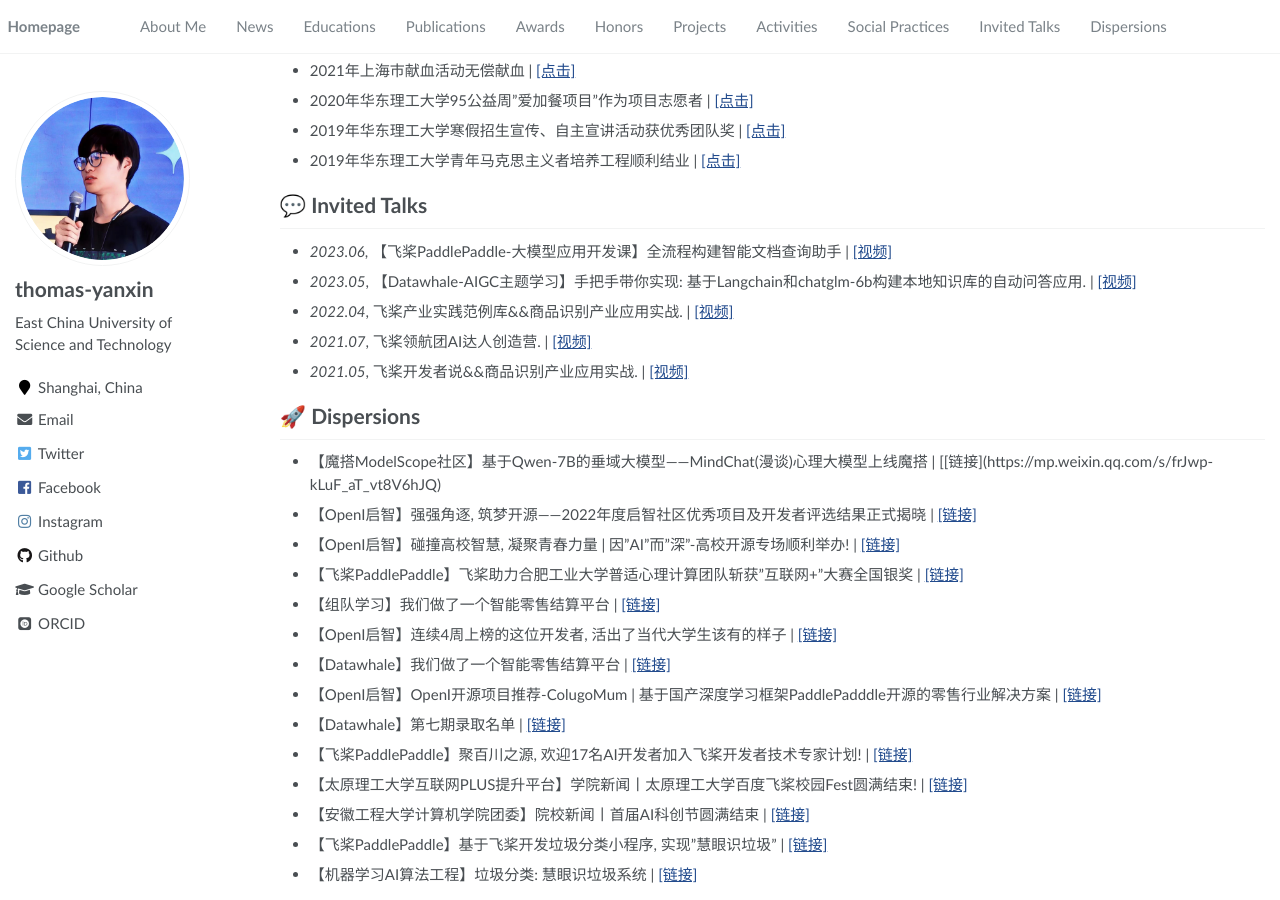
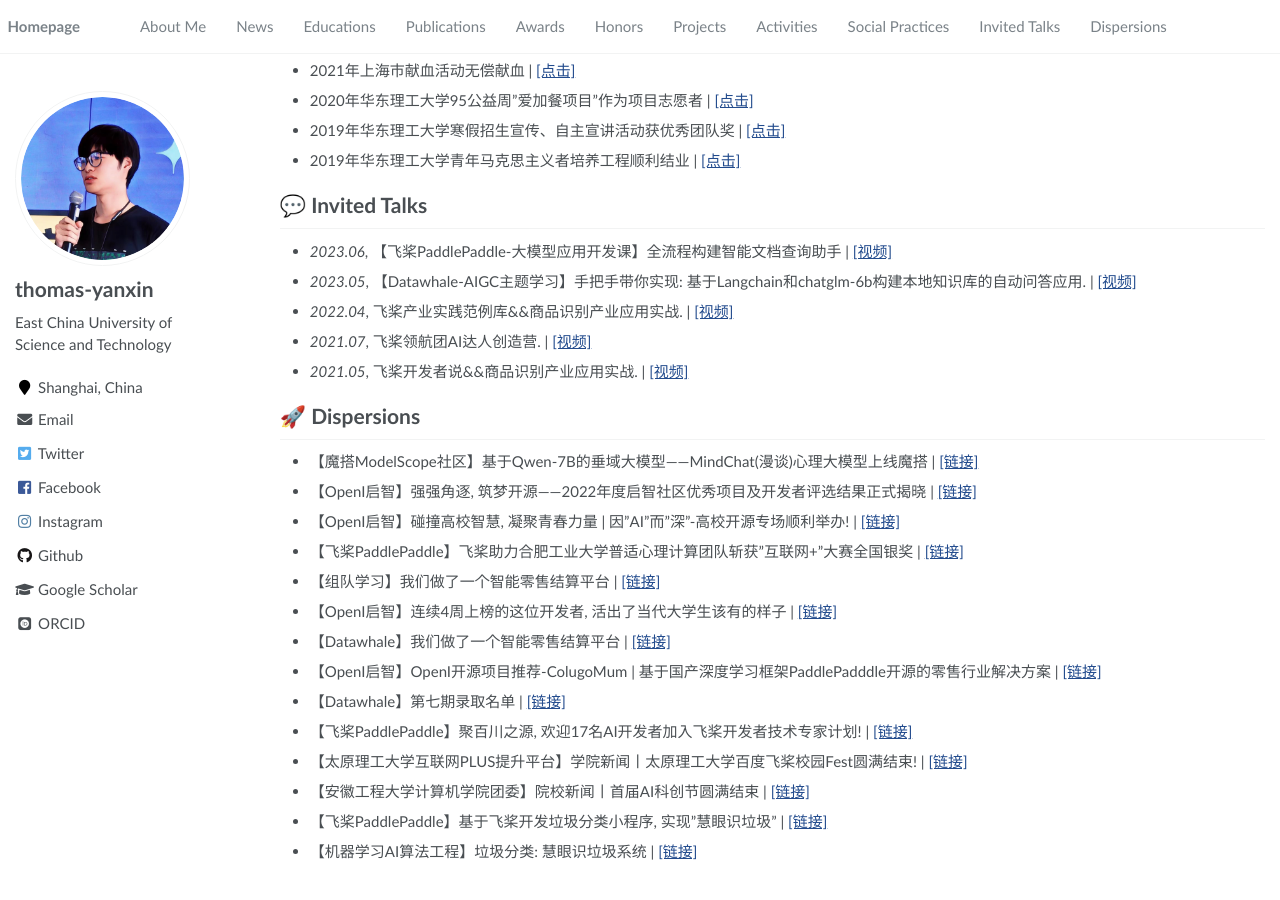
Before and after one commit to thomas-yanxin/thomas-yanxin.github.io, a Jekyll site: the page built from _pages/about.md, in a window 1280 px wide and 900 px high, scrolled down 3917 px. Built offline with Jekyll 4.4.1, drawn with Linux system fonts in a browser that asks for light colours; some web fonts are replaced; after the commit the page ends 4795 px from its top, so only the background shows below that.

Commit message:
Update about.md

```diff
--- a/_pages/about.md
+++ b/_pages/about.md
@@ -162,7 +162,7 @@
 
 
 # 🚀 Dispersions
-* 【魔搭ModelScope社区】基于Qwen-7B的垂域大模型——MindChat(漫谈)心理大模型上线魔搭 \| [\[链接\](https://mp.weixin.qq.com/s/frJwp-kLuF_aT_vt8V6hJQ)
+* 【魔搭ModelScope社区】基于Qwen-7B的垂域大模型——MindChat(漫谈)心理大模型上线魔搭 \| [\[链接\]](https://mp.weixin.qq.com/s/frJwp-kLuF_aT_vt8V6hJQ)
 * 【OpenI启智】强强角逐, 筑梦开源——2022年度启智社区优秀项目及开发者评选结果正式揭晓 \| [\[链接\]](https://mp.weixin.qq.com/s/PpbwEdP0-8wG9dsvRvRDaA)
 * 【OpenI启智】碰撞高校智慧, 凝聚青春力量 \| 因"AI"而"深"-高校开源专场顺利举办! \| [\[链接\]](https://mp.weixin.qq.com/s/phDFWZ8YOYEJMoYNrsOrag)
 * 【飞桨PaddlePaddle】飞桨助力合肥工业大学普适心理计算团队斩获"互联网+"大赛全国银奖 \| [\[链接\]](https://mp.weixin.qq.com/s/SgK9qSmYQ9ihIfvb1sHEwA)
```
